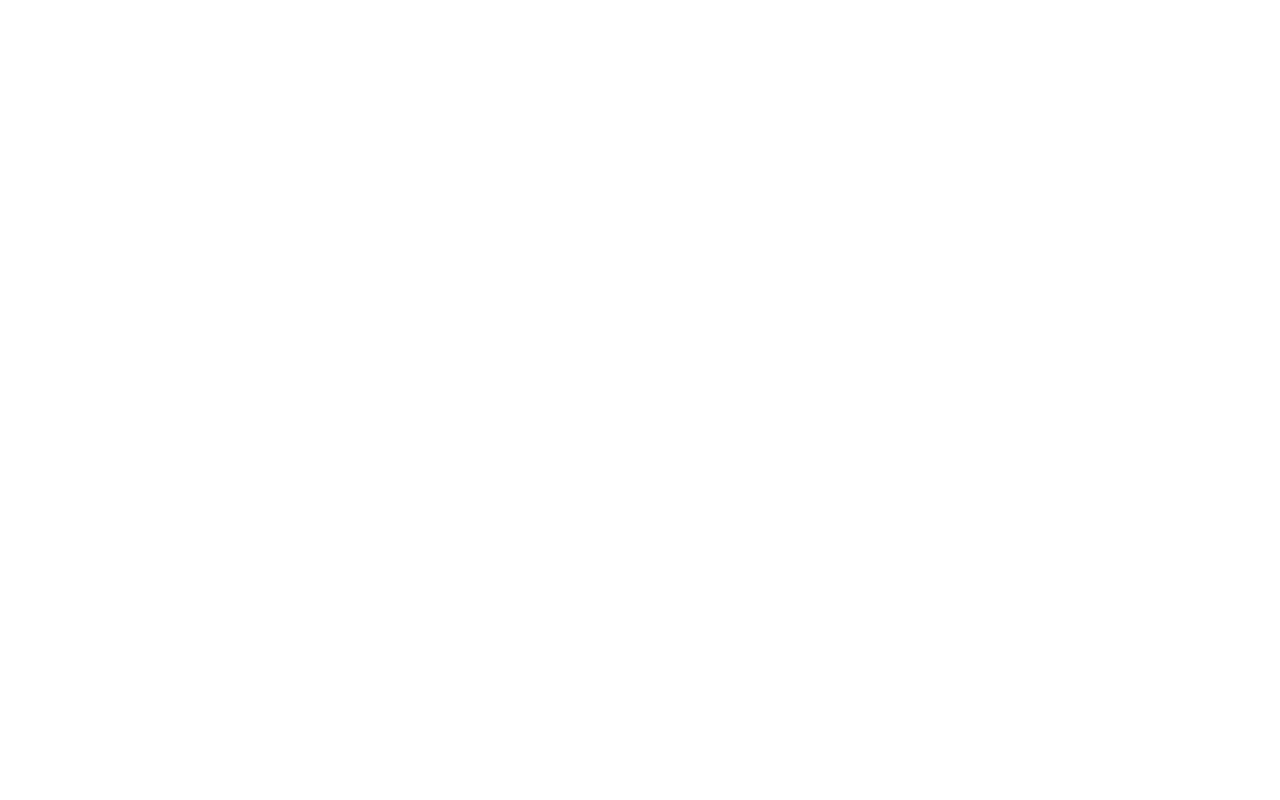
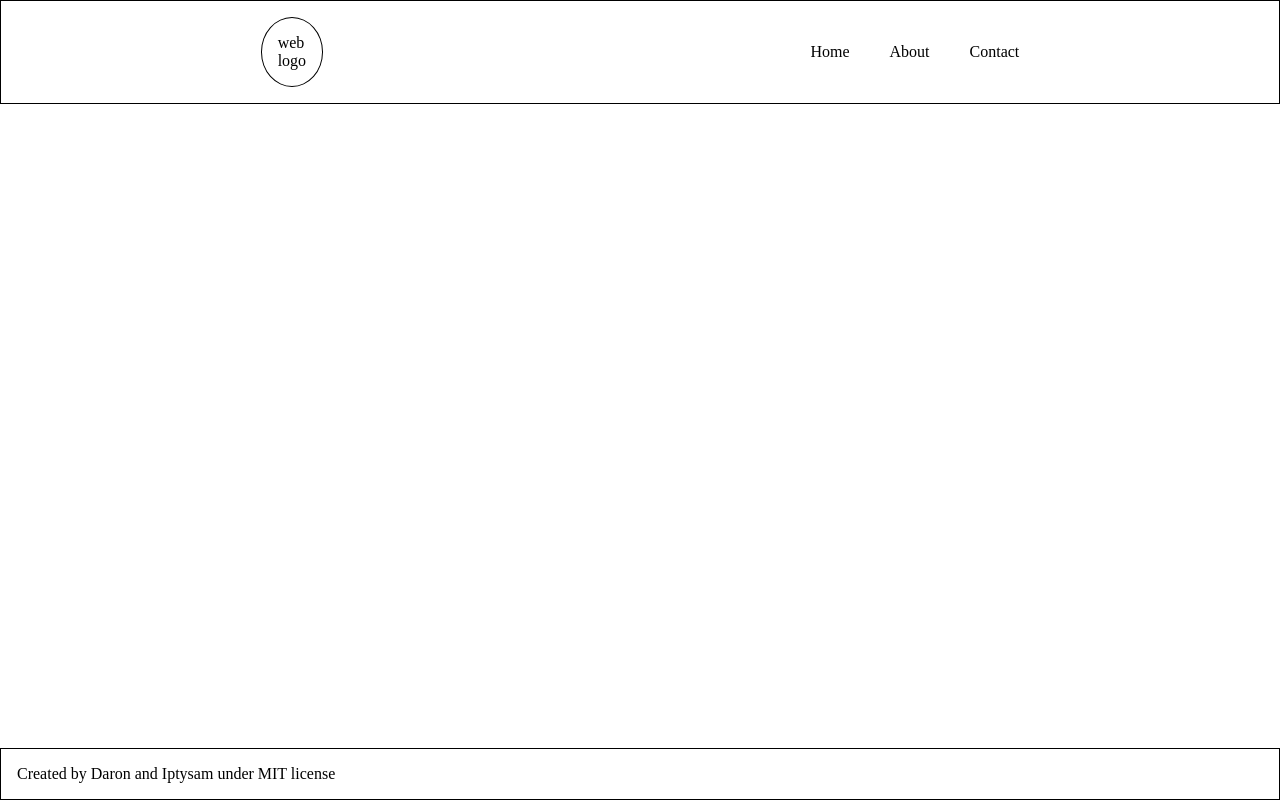
Before and after one commit to Daron976/Ipty-Daron-Capstone, a website built with webpack: page src/index.html in a window 1280 px wide. Built offline with nearby package versions, Linux system fonts and the light colour scheme.

Commit message:
Add header and footer

```diff
--- a/src/index.html
+++ b/src/index.html
@@ -5,7 +5,27 @@
   <meta http-equiv="X-UA-Compatible" content="IE=edge">
   <meta name="viewport" content="width=device-width, initial-scale=1.0">
   <link rel="stylesheet" href="styles.css">
-  <title>Leaderboard</title>
+  <title>API Webpage</title>
 </head>
-<body></body>
+<body>
+  <header id="header-content">
+    <nav class="nav-bar">
+      <div class="logo">
+        <p class="logo-text">
+          web<br> logo
+        </p>
+      </div>
+      <ul class="links">
+        <li class="link-item">Home</li>
+        <li class="link-item">About</li>
+        <li class="link-item">Contact</li>
+      </ul>
+    </nav>
+  </header>
+  <footer class="footer-info">
+    <div class="footer-height">
+        <p class="copyright-text">Created by Daron and Iptysam under MIT license</p>
+    </div>
+</footer>
+</body>
 </html>
--- a/src/styles.css
+++ b/src/styles.css
@@ -9,3 +9,36 @@ body {
   height: 100%;
   z-index: -1;
 }
+
+/* desktop version */
+
+.nav-bar,
+.footer-info {
+  display: flex;
+  justify-content: space-around;
+  align-items: center;
+  border: 1px solid black;
+  padding: 1rem;
+}
+
+.logo {
+  border: 1px solid black;
+  padding: 1rem;
+  border-radius: 50%;
+}
+
+.links {
+  display: flex;
+  gap: 2.5rem;
+}
+
+li {
+  list-style: none;
+}
+
+.footer-info {
+  justify-content: flex-start;
+  position: fixed;
+  bottom: 0;
+  width: 100%;
+}
```
Also changed, not shown: dist/index.html, dist/main.js.
